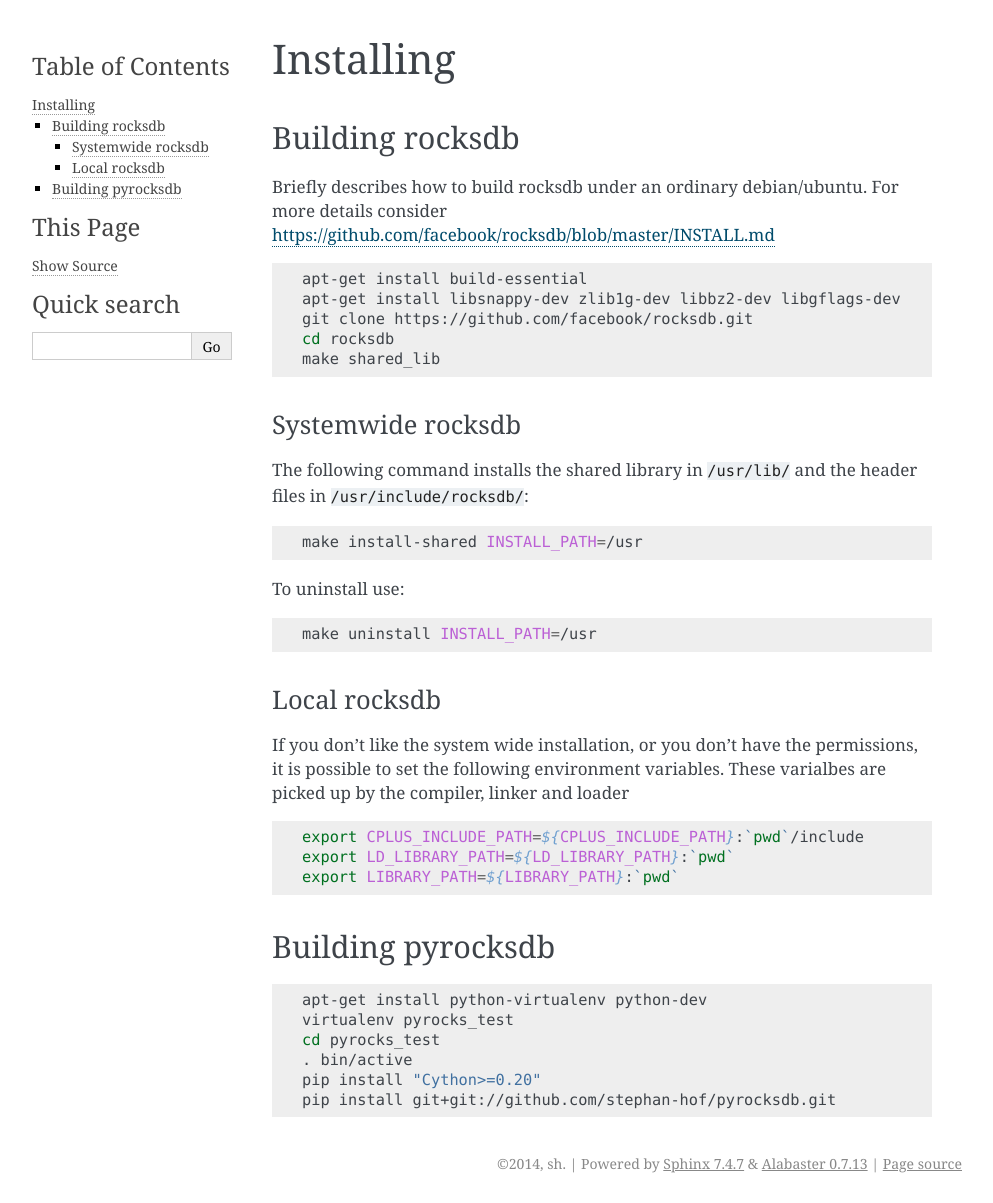
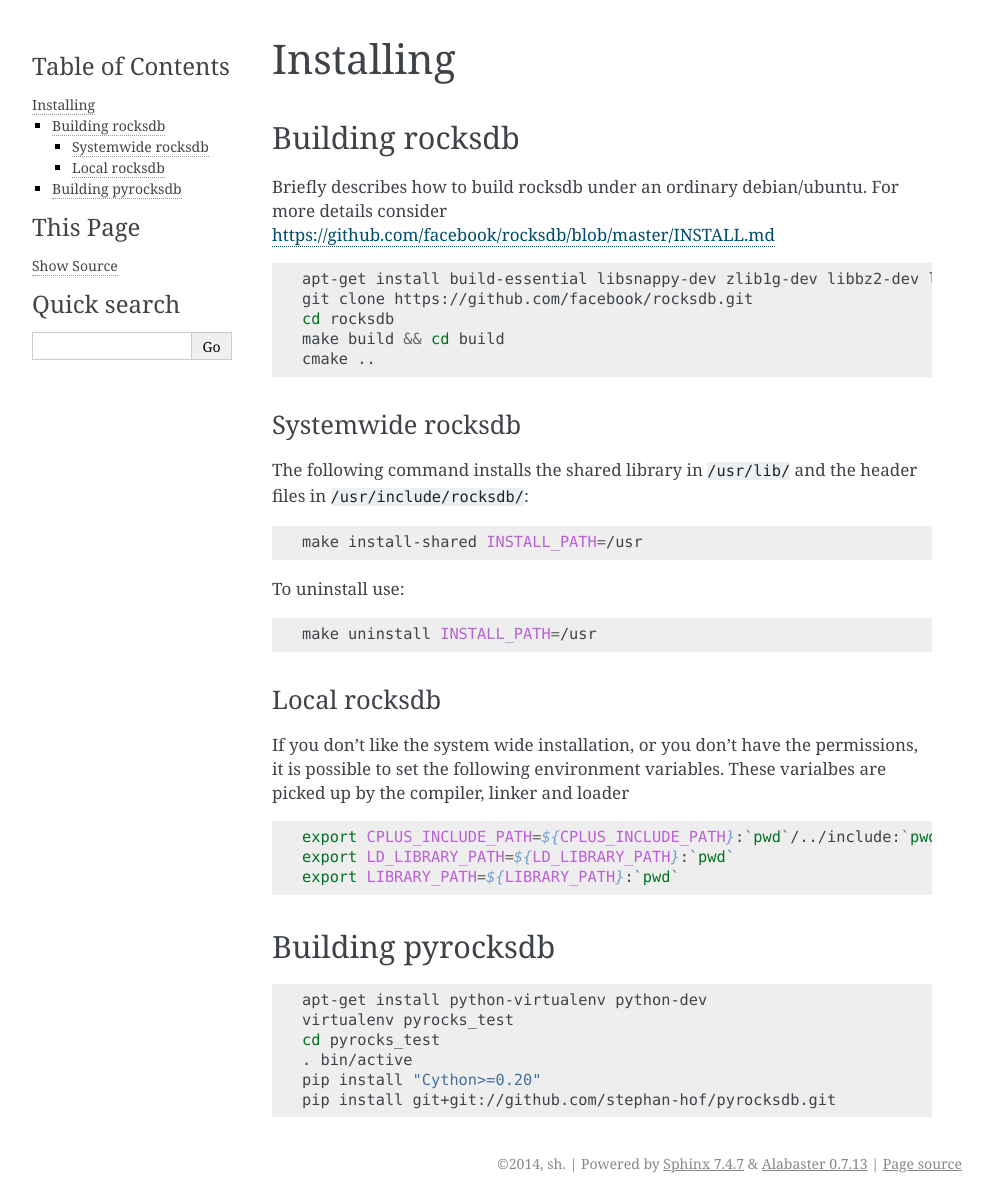
Before and after one commit to stephan-hof/pyrocksdb, a Sphinx documentation site: the page built from docs/installation.rst, in a window 1280 px wide. Shown: the whole page, without its empty margins (148-1141 px from the left). Built offline with Sphinx 7.4.7, drawn with Linux system fonts in a browser that asks for light colours.

Commit message:
update installation in document

```diff
--- a/docs/installation.rst
+++ b/docs/installation.rst
@@ -11,12 +11,11 @@
 
 .. code-block:: bash
 
-    apt-get install build-essential
-    apt-get install libsnappy-dev zlib1g-dev libbz2-dev libgflags-dev
+    apt-get install build-essential libsnappy-dev zlib1g-dev libbz2-dev libgflags-dev
     git clone https://github.com/facebook/rocksdb.git
     cd rocksdb
-    make shared_lib
-
+    make build && cd build
+    cmake ..
 
 Systemwide rocksdb
 ^^^^^^^^^^^^^^^^^^
@@ -37,10 +36,9 @@
 
 .. code-block:: bash
 
-    export CPLUS_INCLUDE_PATH=${CPLUS_INCLUDE_PATH}:`pwd`/include
+    export CPLUS_INCLUDE_PATH=${CPLUS_INCLUDE_PATH}:`pwd`/../include:`pwd`/../
     export LD_LIBRARY_PATH=${LD_LIBRARY_PATH}:`pwd`
     export LIBRARY_PATH=${LIBRARY_PATH}:`pwd`
-
 
 Building pyrocksdb
 ------------------
```
